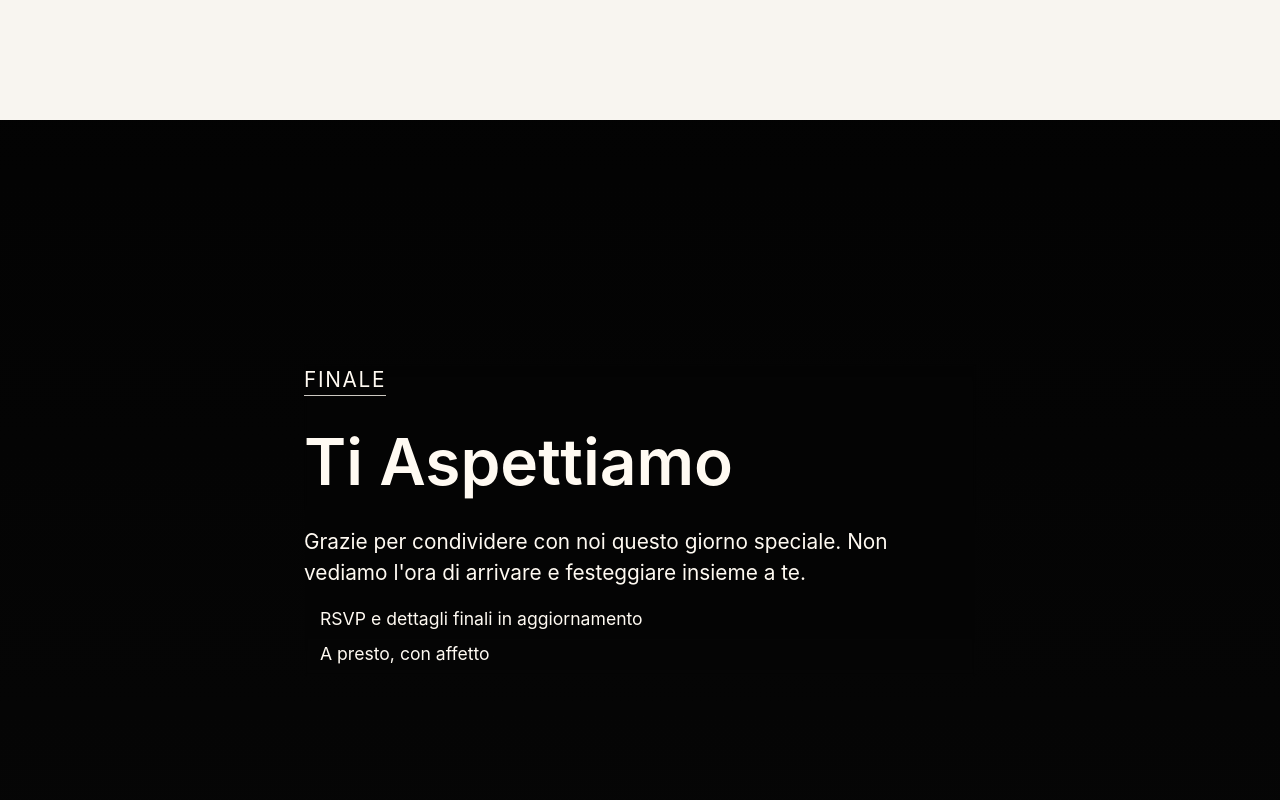
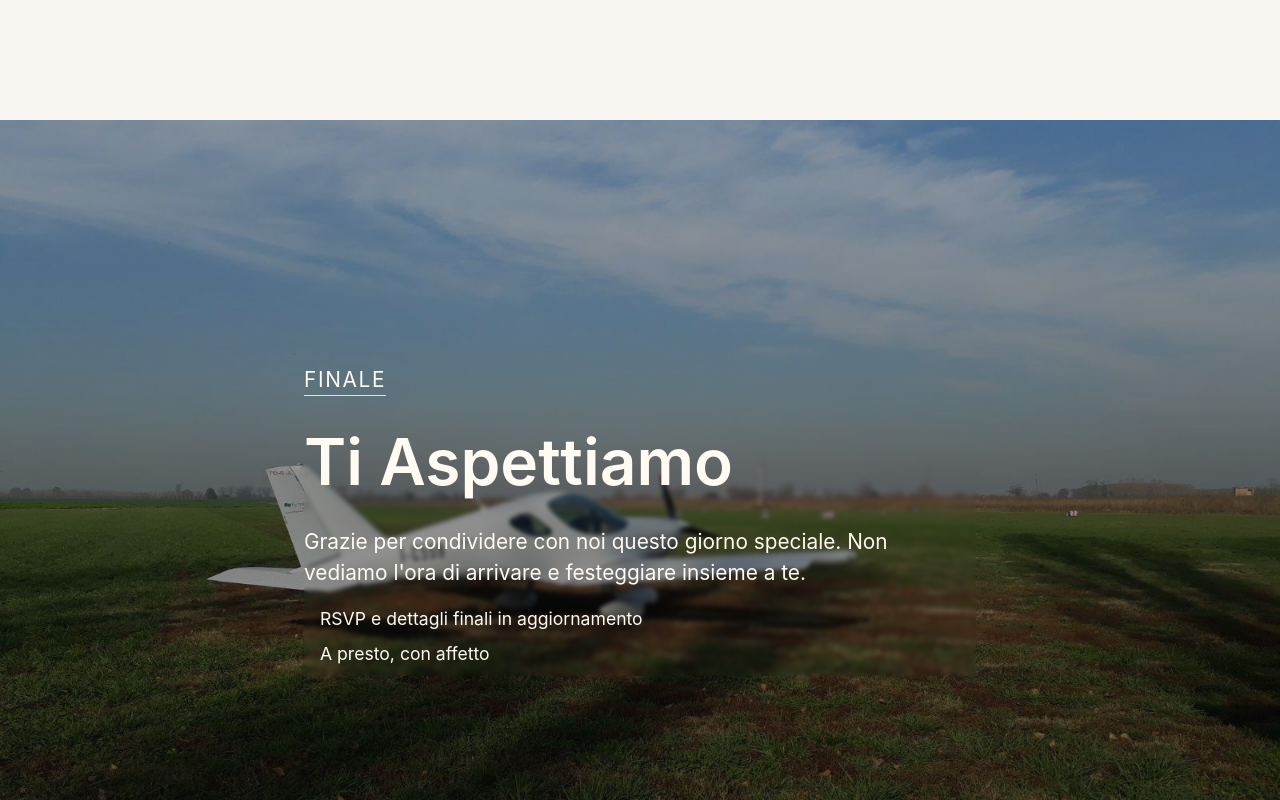
Before and after one commit to andrearossinisolutions/wedding, a Next.js app: page / in a window 1280 px wide. Shown: the part 9480-10280 px from the top of the page. Built offline with nearby package versions, Linux system fonts and the light colour scheme.

Commit message:
Improved video lazy loading

```diff
--- a/src/app/globals.css
+++ b/src/app/globals.css
@@ -36,15 +36,20 @@ body {
   background-attachment: fixed;
 }
 
-.story-sticky.has-video {
-  background: #000;
-}
-
 .story-video-layer {
   position: absolute;
   inset: 0;
   overflow: hidden;
   z-index: 0;
+}
+
+.story-video-fallback {
+  position: absolute;
+  inset: 0;
+  background-size: cover;
+  background-position: center;
+  background-repeat: no-repeat;
+  z-index: 2;
 }
 
 .story-video-bg-frame {
@@ -56,6 +61,7 @@ body {
   transform: translate(-50%, -50%);
   pointer-events: none;
   border: 0;
+  z-index: 1;
 }
 
 .has-video-iframe .parallax-overlay {
--- a/src/app/page.js
+++ b/src/app/page.js
@@ -147,6 +147,7 @@ export default function Home() {
         id: "final-story",
         videoId: "ejVEg8Xoqyc",
         videoStart: 584,
+        background: "/isolone-3.jpg",
         hold: 1.8,
         slides: [
           {
@@ -169,6 +170,8 @@ export default function Home() {
     Object.fromEntries(sections.map((section) => [section.id, 0])),
   );
   const [activeSectionId, setActiveSectionId] = useState(sections[0]?.id ?? "");
+  const [videoBootstrapped, setVideoBootstrapped] = useState({});
+  const [videoFallbackHidden, setVideoFallbackHidden] = useState({});
 
   useEffect(() => {
     const handleScroll = () => {
@@ -216,6 +219,16 @@ export default function Home() {
     };
   }, [sections]);
 
+  useEffect(() => {
+    const current = sections.find((section) => section.id === activeSectionId);
+    if (!current?.videoId) return;
+
+    setVideoBootstrapped((prev) => {
+      if (prev[current.id]) return prev;
+      return { ...prev, [current.id]: true };
+    });
+  }, [activeSectionId, sections]);
+
   return (
     <main>
       <nav className="story-progress" aria-label="Progressione invito">
@@ -231,6 +244,8 @@ export default function Home() {
       {sections.map((section) => {
         const activeIndex = activeSlides[section.id] ?? 0;
         const isSectionActive = activeSectionId === section.id;
+        const isVideoBootstrapped = Boolean(videoBootstrapped[section.id]);
+        const isFallbackHidden = Boolean(videoFallbackHidden[section.id]);
         const baseUnits = section.slides.length * (section.hold ?? 1);
         const totalUnits = baseUnits + (section.endHold ?? 0);
         return (
@@ -250,7 +265,13 @@ export default function Home() {
             >
               {section.videoId ? (
                 <div className="story-video-layer" aria-hidden="true">
-                  {isSectionActive ? (
+                  {!isFallbackHidden ? (
+                    <div
+                      className="story-video-fallback"
+                      style={{ backgroundImage: `url("${section.background}")` }}
+                    />
+                  ) : null}
+                  {isVideoBootstrapped ? (
                     <iframe
                       className="story-video-bg-frame"
                       src={`https://www.youtube-nocookie.com/embed/${section.videoId}?autoplay=1&mute=1&controls=0&disablekb=1&fs=0&loop=1&modestbranding=1&playsinline=1&rel=0&iv_load_policy=3&playlist=${section.videoId}&start=${section.videoStart}`}
@@ -258,6 +279,16 @@ export default function Home() {
                       allow="autoplay; encrypted-media; picture-in-picture"
                       referrerPolicy="strict-origin-when-cross-origin"
                       tabIndex={-1}
+                      onLoad={() =>
+                        (() => {
+                          window.setTimeout(() => {
+                            setVideoFallbackHidden((prev) => ({
+                              ...prev,
+                              [section.id]: true,
+                            }));
+                          }, 500);
+                        })()
+                      }
                     />
                   ) : null}
                 </div>
```
Also changed, not shown: public/isolone-3.jpg (added).
